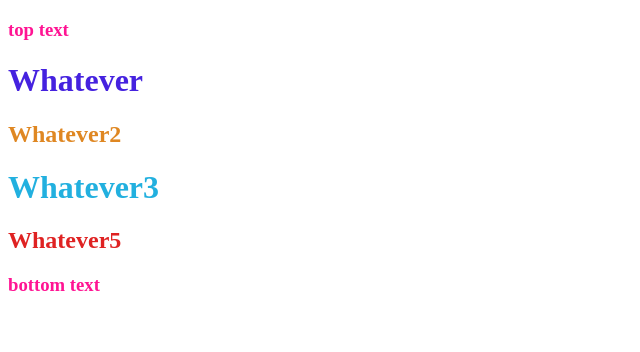
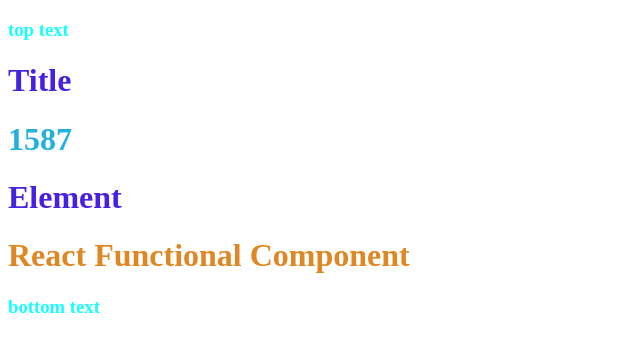
Before and after one commit to Kunal-Jadhav-1/React, a React app: page / in a window 1280 px wide. Shown: the whole page, without its empty margins (0-640 px from the left). Built offline with nearby package versions, Linux system fonts and the light colour scheme.

Commit message:
sixth commit

```diff
--- /dev/null
+++ b/app2.js
@@ -0,0 +1,52 @@
+import React from "react";
+import ReactDOM from "react-dom/client";
+
+// React Element
+
+// // React.createElement ==> ReactElement-JS Object ==> HTMLElement(render)
+
+// const heading = React.createElement("h1", { id: "something2" }, "whatever");
+
+// console.log(heading);
+
+// JSX ==> React.createElement ==> ReactElement-JS Object ==> HTMLElement(render)
+const element = (
+     <h1 id="something">
+         Element
+     </h1>
+     );
+
+
+
+
+// React Component
+     // 1) Class Based Component - Old Way
+     // 2) Functional Component- New Way
+
+// React Functional Component => nothing but a js function that returns a React Element
+
+const Title = () => (
+     <h1 id="something">
+         Title
+     </h1>
+     );
+
+const n=23;
+
+const HeadingComponent = () => {
+     return <div id="something3">
+          <Title/>
+          <h1>
+               {n*69}
+          </h1>
+          {element}
+
+
+          <h1 id="something2">React Functional Component</h1>
+     </div>;
+}
+
+
+const root = ReactDOM.createRoot(document.getElementById("root"));
+
+root.render(<HeadingComponent/>);
--- a/index.css
+++ b/index.css
@@ -15,5 +15,5 @@
 }
 
 #well {
-    color: deeppink;
+    color: rgb(20, 255, 255);
 }
--- a/index.html
+++ b/index.html
@@ -11,12 +11,12 @@
 <body>
     <h3 id="well">top text</h3>
     <div id="root">
-        <h1>existing page</h1>
+        <h1>Not Rendered</h1>
     </div>
     <h3 id="well">bottom text</h3>
 
 
-    <script type="module" src="app.js"></script>
+    <script type="module" src="app2.js"></script>
 
 
 </body>
--- a/package.json
+++ b/package.json
@@ -3,6 +3,8 @@
     "version": "1.0.0",
     "description": "my attempt at learning react",
     "scripts": {
+        "start": "parcel index.html",
+        "build": "parcel build index.html",
         "test": "jest"
     },
     "repository": {
```
